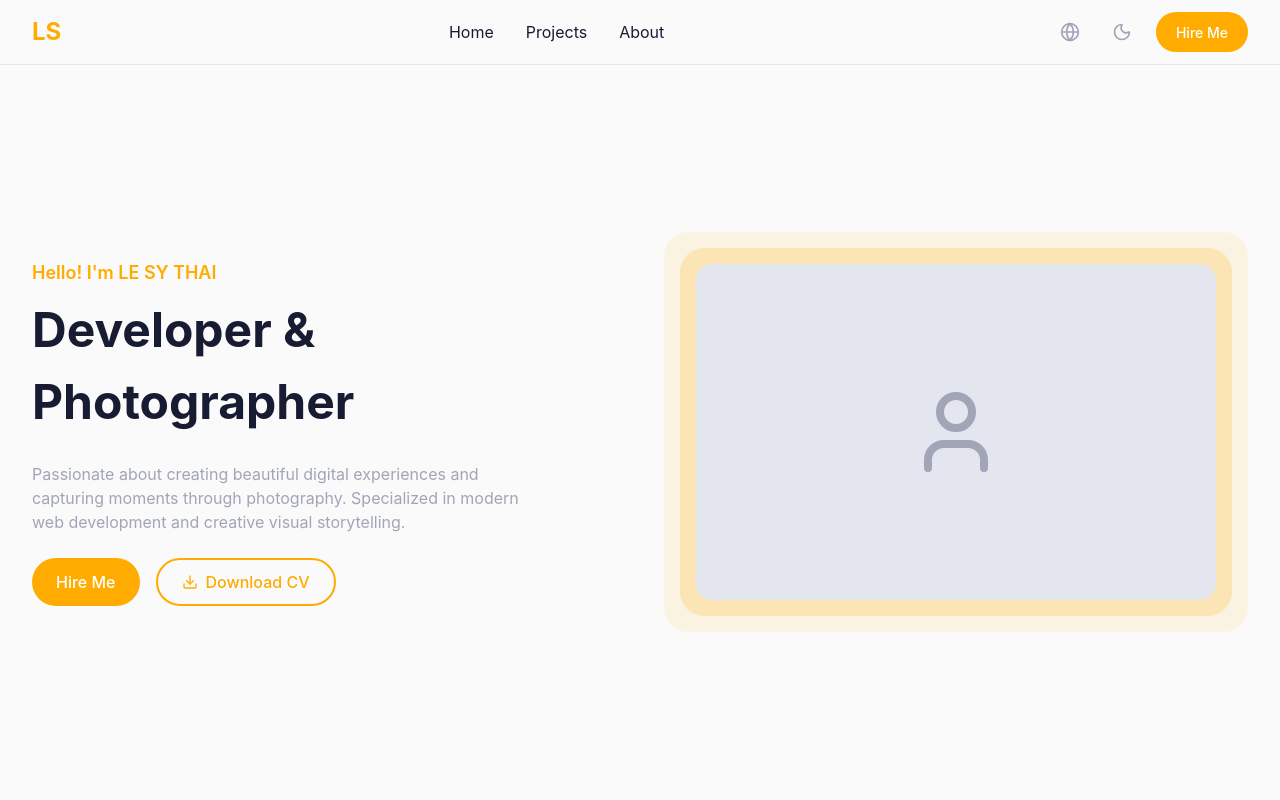
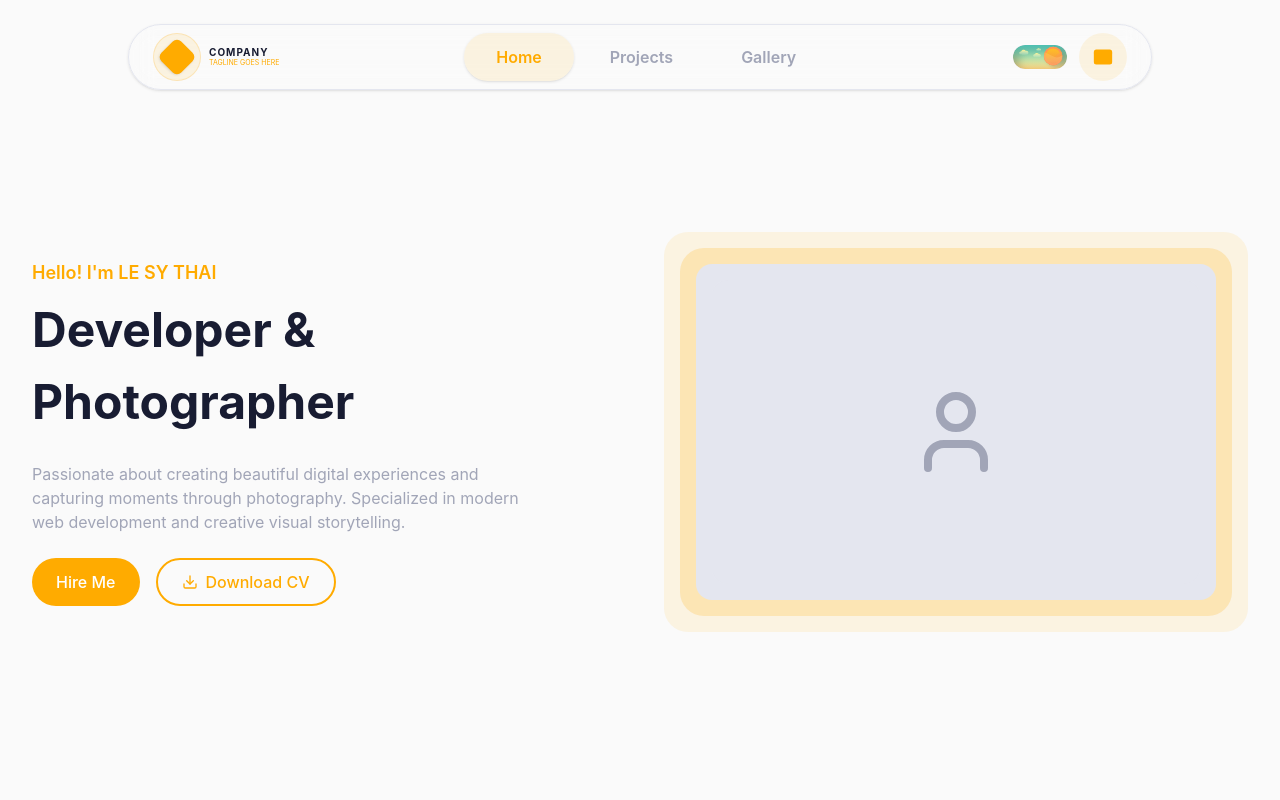
Before and after one commit to sythai263/PorfolioV2, a Next.js app: page / in a window 1280 px wide. Shown: the top 800 px of the page. Built offline with nearby package versions, Linux system fonts and the light colour scheme.

Commit message:
darkmode

```diff
--- a/app/layout.tsx
+++ b/app/layout.tsx
@@ -1,7 +1,8 @@
+import { Providers } from "@components";
+import { SITE_METADATA } from "@constants";
 import type { Metadata } from "next";
 import { Geist, Geist_Mono } from "next/font/google";
 import "./globals.css";
-import { SITE_METADATA } from '@constants';
 
 const geistSans = Geist({
   variable: "--font-geist-sans",
@@ -23,8 +24,8 @@ export const metadata: Metadata = {
     description: SITE_METADATA.description,
     url: SITE_METADATA.url,
     siteName: SITE_METADATA.title,
-    locale: 'en_US',
-    type: 'website',
+    locale: "en_US",
+    type: "website",
   },
 };
 
@@ -38,7 +39,7 @@ export default function RootLayout({
       <body
         className={`${geistSans.variable} ${geistMono.variable} antialiased`}
       >
-        {children}
+        <Providers>{children}</Providers>
       </body>
     </html>
   );
--- a/app/page.tsx
+++ b/app/page.tsx
@@ -13,7 +13,6 @@ import {
 } from '@components';
 
 export default function HomePage() {
-  const [isDarkMode, setIsDarkMode] = useState(false);
   const [email, setEmail] = useState('');
   const [formData, setFormData] = useState({
     name: '',
@@ -21,11 +20,6 @@ export default function HomePage() {
     phone: '',
     message: ''
   });
-
-  const toggleDarkMode = () => {
-    setIsDarkMode(!isDarkMode);
-    document.documentElement.classList.toggle('dark');
-  };
 
   const handleNewsletterSubmit = (e: React.FormEvent) => {
     e.preventDefault();
@@ -41,7 +35,7 @@ export default function HomePage() {
 
   return (
     <div className="min-h-screen bg-background text-foreground">
-      <Navbar isDarkMode={isDarkMode} toggleDarkMode={toggleDarkMode} />
+      <Navbar />
 
       <main>
         <HeroSection />
--- a/components/icons/cloud-light-desktop.tsx
+++ b/components/icons/cloud-light-desktop.tsx
@@ -11,20 +11,20 @@ export const CloudLightDesktop = ({ className }: { className?: string }) => (
       <rect width="54" height="24" rx="12" fill="url(#paint0_linear_39_644)" />
     </g>
     <path
-      fill-rule="evenodd"
-      clip-rule="evenodd"
+      fillRule="evenodd"
+      clipRule="evenodd"
       d="M10.665 4.7998C11.5893 4.79982 12.4073 5.23905 12.9248 5.91504C13.0666 5.88398 13.214 5.86621 13.3652 5.86621C14.4833 5.86634 15.3894 6.76193 15.3896 7.86621C15.3896 8.9707 14.4835 9.86609 13.3652 9.86621C13.0723 9.86621 12.7943 9.80387 12.543 9.69336C12.0426 10.1315 11.3863 10.4004 10.665 10.4004C9.81358 10.4004 9.0519 10.0274 8.53223 9.44043C8.31963 9.54171 8.08192 9.5996 7.83008 9.59961C6.93538 9.59961 6.20996 8.88366 6.20996 8C6.20996 7.11634 6.93538 6.40039 7.83008 6.40039C7.92029 6.40039 8.00853 6.40884 8.09473 6.42285C8.54515 5.46514 9.52546 4.7998 10.665 4.7998Z"
       fill="url(#paint1_linear_39_644)"
     />
     <path
-      fill-rule="evenodd"
-      clip-rule="evenodd"
+      fillRule="evenodd"
+      clipRule="evenodd"
       d="M25.5781 3.2002C26.0672 3.2002 26.5004 3.43239 26.7744 3.79004C26.8496 3.77355 26.9276 3.76466 27.0078 3.76465C27.5998 3.76465 28.0799 4.2386 28.0801 4.82324C28.0801 5.40801 27.5999 5.88281 27.0078 5.88281C26.8526 5.88279 26.7055 5.8487 26.5723 5.79004C26.3074 6.02202 25.96 6.16504 25.5781 6.16504C25.1271 6.16492 24.7233 5.96737 24.4482 5.65625C24.336 5.70958 24.211 5.74114 24.0781 5.74121C23.6046 5.74121 23.22 5.36216 23.2197 4.89453C23.2197 4.42671 23.6045 4.04688 24.0781 4.04688C24.1254 4.0469 24.1716 4.05131 24.2168 4.05859C24.4552 3.55173 24.975 3.20035 25.5781 3.2002Z"
       fill="url(#paint2_linear_39_644)"
     />
     <path
-      fill-rule="evenodd"
-      clip-rule="evenodd"
+      fillRule="evenodd"
+      clipRule="evenodd"
       d="M23.9189 8C24.68 8.00004 25.3541 8.36128 25.7803 8.91797C25.8969 8.89246 26.0182 8.87891 26.1426 8.87891C27.0635 8.87902 27.8095 9.61587 27.8096 10.5254C27.8096 11.435 27.0635 12.1727 26.1426 12.1729C25.9011 12.1729 25.672 12.1205 25.4648 12.0293C25.0528 12.3901 24.5129 12.6113 23.9189 12.6113C23.2176 12.6113 22.5901 12.3048 22.1621 11.8213C21.9871 11.9047 21.7913 11.9531 21.584 11.9531C20.8474 11.9531 20.2502 11.3632 20.25 10.6357C20.25 9.90807 20.8472 9.31745 21.584 9.31738C21.6582 9.31738 21.7308 9.32541 21.8018 9.33691C22.1726 8.54794 22.9803 8 23.9189 8Z"
       fill="url(#paint3_linear_39_644)"
     />
--- a/components/navbar.tsx
+++ b/components/navbar.tsx
@@ -1,82 +1,96 @@
 'use client';
 
 import { useState } from 'react';
-import { Menu, X, Globe, Moon, Sun } from 'lucide-react';
+import { Menu, X, Mail, Sun, Moon, Cloud } from 'lucide-react';
+import { ThemeToggle } from './theme-toggle';
 
-interface NavbarProps {
-  isDarkMode: boolean;
-  toggleDarkMode: () => void;
-}
+interface NavbarProps { }
 
-export function Navbar({ isDarkMode, toggleDarkMode }: NavbarProps) {
+export function Navbar() {
   const [isMenuOpen, setIsMenuOpen] = useState(false);
+  const [activeTab, setActiveTab] = useState('Home');
+
+  const navLinks = ['Home', 'Projects', 'Gallery'];
 
   return (
-    <header className="fixed top-0 left-0 right-0 z-50 bg-background/80 backdrop-blur-md border-b border-border">
-      <nav className="max-w-7xl mx-auto px-4 sm:px-6 lg:px-8">
-        <div className="flex items-center justify-between h-16">
-          {/* Logo */}
-          <div className="flex-shrink-0">
-            <div className="text-h2 font-bold text-primary">LS</div>
+    <header className="fixed top-6 left-0 right-0 z-50 flex justify-center px-4 transition-colors duration-300">
+      {/* Main Pill Container */}
+      <nav className="w-full max-w-5xl flex items-center justify-between p-2 px-3 md:px-6
+        bg-card/90 backdrop-blur-md rounded-pill border border-border shadow-sm transition-all">
+
+        {/* Left: Logo Section */}
+        <div className="flex items-center gap-2 group cursor-pointer">
+          <div className="w-10 h-10 md:w-12 md:h-12 rounded-full flex items-center justify-center transition-colors
+            bg-primary/10 border border-primary/20">
+            {/* Logo Icon */}
+            <div className="w-7 h-7 bg-primary rounded-md rotate-45 flex items-center justify-center shadow-sm">
+              <div className="w-3 h-3 bg-card rounded-full"></div>
             </div>
-
-          {/* Desktop Menu */}
-          <div className="hidden md:flex items-center space-x-8">
-            <a href="#home" className="text-b16-reg hover:text-primary transition-colors">Home</a>
-            <a href="#projects" className="text-b16-reg hover:text-primary transition-colors">Projects</a>
-            <a href="#about" className="text-b16-reg hover:text-primary transition-colors">About</a>
           </div>
-
-          {/* Action Buttons */}
-          <div className="hidden md:flex items-center space-x-4">
-            <button className="p-2 text-neutral-04 hover:text-foreground transition-colors">
-              <Globe className="w-5 h-5" />
-            </button>
-            <button
-              onClick={toggleDarkMode}
-              className="p-2 text-neutral-04 hover:text-foreground transition-colors"
-            >
-              {isDarkMode ? <Sun className="w-5 h-5" /> : <Moon className="w-5 h-5" />}
-            </button>
-            <button className="btn-custom btn-m bg-primary text-white">
-              Hire Me
-            </button>
-          </div>
-
-          {/* Mobile Menu Button */}
-          <div className="md:hidden">
-            <button
-              onClick={() => setIsMenuOpen(!isMenuOpen)}
-              className="p-2 text-neutral-04 hover:text-foreground"
-            >
-              {isMenuOpen ? <X className="w-6 h-6" /> : <Menu className="w-6 h-6" />}
-            </button>
+          <div className="hidden sm:block leading-tight">
+            <p className="text-[10px] font-bold tracking-widest uppercase text-foreground">Company</p>
+            <p className="text-[7px] uppercase text-primary">Tagline goes here</p>
           </div>
         </div>
 
-        {/* Mobile Menu */}
-        {isMenuOpen && (
-          <div className="md:hidden py-4 space-y-4">
-            <a href="#home" className="block text-b16-reg hover:text-primary">Home</a>
-            <a href="#projects" className="block text-b16-reg hover:text-primary">Projects</a>
-            <a href="#about" className="block text-b16-reg hover:text-primary">About</a>
-            <div className="flex space-x-4 pt-4">
-              <button className="p-2 text-neutral-04 hover:text-foreground">
-                <Globe className="w-5 h-5" />
+        {/* Center: Desktop Navigation */}
+        <div className="hidden md:flex items-center gap-1">
+          {navLinks.map((link) => (
+            <button
+              key={link}
+              onClick={() => setActiveTab(link)}
+              className={`px-8 py-3 rounded-pill text-b16-semi transition-all duration-300 ${activeTab === link
+                ? 'bg-primary/10 text-primary shadow-sm'
+                : 'text-neutral-04 hover:text-primary'
+                }`}
+            >
+              {link}
             </button>
+          ))}
+        </div>
+
+        {/* Right: Actions */}
+        <div className="flex items-center gap-3">
+          {/* Theme Toggle Switch */}
+          <ThemeToggle />
+
+          {/* Mail Icon Button */}
+          <button className="w-10 h-10 md:w-12 md:h-12 rounded-full flex items-center justify-center transition-all
+            bg-primary/10 border border-transparent text-primary hover:bg-primary/20 hover:border-primary/20">
+            <Mail size={20} fill="currentColor" />
+          </button>
+
+          {/* Mobile Menu Toggle */}
           <button
-                onClick={toggleDarkMode}
-                className="p-2 text-neutral-04 hover:text-foreground"
+            onClick={() => setIsMenuOpen(!isMenuOpen)}
+            className="md:hidden p-2 text-foreground hover:text-primary transition-colors"
           >
-                {isDarkMode ? <Sun className="w-5 h-5" /> : <Moon className="w-5 h-5" />}
-              </button>
-              <button className="btn-custom btn-m bg-primary text-white">
-                Hire Me
+            {isMenuOpen ? <X size={24} /> : <Menu size={24} />}
           </button>
         </div>
+      </nav>
+
+      {/* Mobile Menu Dropdown */}
+      {isMenuOpen && (
+        <div className="absolute top-20 left-4 right-4 rounded-[24px] p-6 shadow-xl border md:hidden flex flex-col gap-4 animate-in fade-in zoom-in duration-200
+          bg-card border-border">
+          {navLinks.map((link) => (
+            <button
+              key={link}
+              className={`text-left text-b18-semi px-4 py-3 rounded-[16px] transition-colors ${activeTab === link
+                ? 'bg-primary/10 text-primary'
+                : 'text-neutral-04 hover:text-foreground'
+                }`}
+              onClick={() => {
+                setActiveTab(link);
+                setIsMenuOpen(false);
+              }}
+            >
+              {link}
+            </button>
+          ))}
         </div>
       )}
-      </nav>
     </header>
   );
 }
--- /dev/null
+++ b/components/providers.tsx
@@ -0,0 +1,22 @@
+"use client";
+
+import { ThemeProvider } from "next-themes";
+import { useEffect, useState } from "react";
+
+export function Providers({ children }: { children: React.ReactNode }) {
+  const [mounted, setMounted] = useState(false);
+
+  useEffect(() => {
+    setMounted(true);
+  }, []);
+
+  if (!mounted) {
+    return <>{children}</>;
+  }
+
+  return (
+    <ThemeProvider attribute="class" defaultTheme="system" enableSystem={false}>
+      {children}
+    </ThemeProvider>
+  );
+}
--- /dev/null
+++ b/components/theme-toggle.tsx
@@ -0,0 +1,99 @@
+"use client";
+
+import { useTheme } from "next-themes";
+import { useEffect, useState } from "react";
+
+// Đảm bảo đường dẫn import đúng với project của bạn
+import {
+  CloudDarkDesktop,
+  CloudDarkMobile,
+  CloudLightDesktop,
+  CloudLightMobile,
+  MoonDesktop,
+  MoonMobile,
+  SunDesktop,
+  SunMobile,
+} from "./icons";
+
+export function ThemeToggle() {
+  const { theme, setTheme } = useTheme();
+  const [mounted, setMounted] = useState(false);
+
+  useEffect(() => {
+    setMounted(true);
+  }, []);
+
+  if (!mounted) {
+    return (
+      <div className="w-[45px] h-[20px] md:w-[54px] md:h-[24px] rounded-pill bg-neutral-06 dark:bg-neutral-02 animate-pulse shrink-0" />
+    );
+  }
+
+  const isDarkMode = theme === "dark";
+
+  const toggleTheme = () => {
+    setTheme(isDarkMode ? "light" : "dark");
+  };
+
+  return (
+    <button
+      onClick={toggleTheme}
+      aria-label="Toggle Dark Mode"
+      className="relative rounded-pill overflow-hidden focus:outline-none shrink-0 transition-transform active:scale-95 w-[45px] h-[20px] md:w-[54px] md:h-[24px]"
+    >
+      {/* ================= BACKGROUND ICONS ================= */}
+
+      {/* Nền Ban Ngày */}
+      <div
+        className={`absolute inset-0 transition-opacity duration-500 ease-in-out ${
+          isDarkMode ? "opacity-0" : "opacity-100"
+        }`}
+      >
+        <CloudLightMobile className="block md:hidden w-full h-full" />
+        <CloudLightDesktop className="hidden md:block w-full h-full" />
+      </div>
+
+      {/* Nền Ban Đêm */}
+      <div
+        className={`absolute inset-0 transition-opacity duration-500 ease-in-out ${
+          isDarkMode ? "opacity-100" : "opacity-0"
+        }`}
+      >
+        <CloudDarkMobile className="block md:hidden w-full h-full" />
+        <CloudDarkDesktop className="hidden md:block w-full h-full" />
+      </div>
+
+      {/* ================= THUMB (Mặt trời / Mặt trăng) ================= */}
+      <div
+        // ĐÃ SỬA LẠI LOGIC TRANSLATE TẠI ĐÂY:
+        // Dark Mode: Trượt về 0 (Bên Trái)
+        // Light Mode: Trượt sang Phải (25px cho Mobile, 30px cho Desktop)
+        className={`absolute top-0 left-0 h-[20px] w-[20px] md:h-[24px] md:w-[24px] transition-transform duration-500 ease-[cubic-bezier(0.68,-0.55,0.27,1.55)] ${
+          isDarkMode
+            ? "translate-x-0"
+            : "translate-x-[25px] md:translate-x-[30px]"
+        }`}
+      >
+        {/* Icon Mặt Trời (Ban ngày) */}
+        <div
+          className={`absolute inset-0 flex items-center justify-center transition-opacity duration-500 ${
+            isDarkMode ? "opacity-0" : "opacity-100"
+          }`}
+        >
+          <SunMobile className="block md:hidden w-full h-full" />
+          <SunDesktop className="hidden md:block w-full h-full" />
+        </div>
+
+        {/* Icon Mặt Trăng (Ban đêm) */}
+        <div
+          className={`absolute inset-0 flex items-center justify-center transition-opacity duration-500 ${
+            isDarkMode ? "opacity-100" : "opacity-0"
+          }`}
+        >
+          <MoonMobile className="block md:hidden w-full h-full" />
+          <MoonDesktop className="hidden md:block w-full h-full" />
+        </div>
+      </div>
+    </button>
+  );
+}
--- a/package.json
+++ b/package.json
@@ -4,6 +4,7 @@
     "clsx": "^2.1.1",
     "lucide-react": "^0.577.0",
     "next": "16.1.6",
+    "next-themes": "^0.4.6",
     "radix-ui": "^1.4.3",
     "react": "19.2.3",
     "react-dom": "19.2.3",
```
Also changed, not shown: components/icons/cloud-light-mobile.tsx (+6 -6 lines), components/index.ts (+10 -8 lines), tsconfig.json (+13 -7 lines), 1 other file (tests, documents, lock files or other folders). Lines whose indentation alone changed are shown as unchanged.
